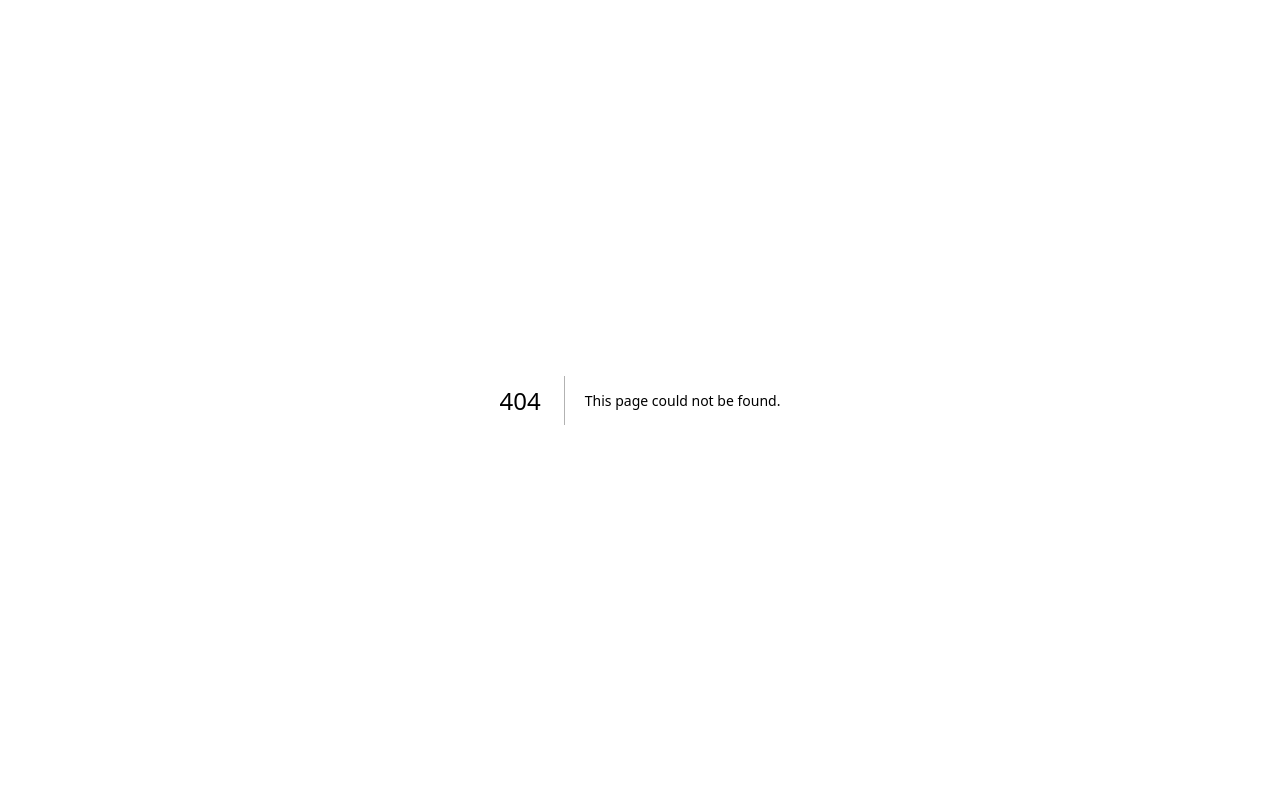
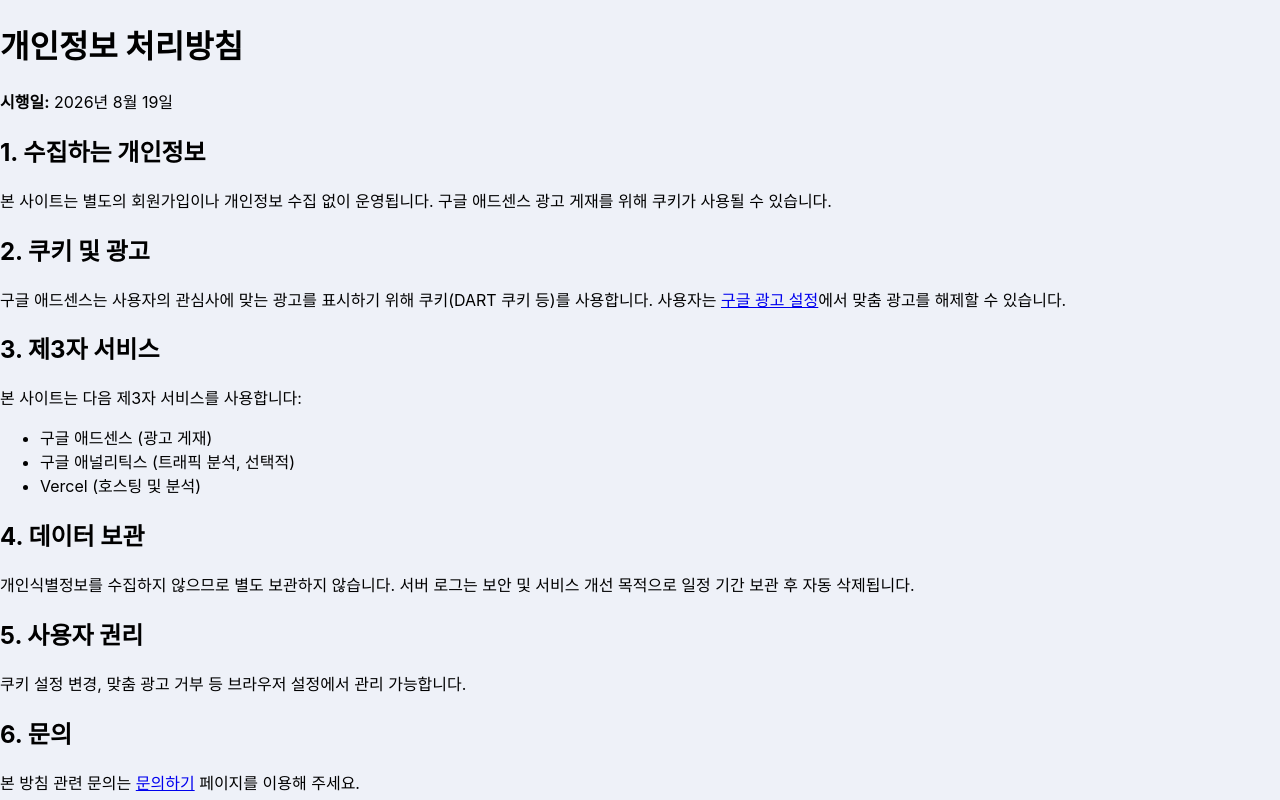
Before and after one commit to flffkaos-pixel/aisite, a Next.js app: page /privacy in a window 1280 px wide. Before the commit this address had no page. Built offline with nearby package versions, Linux system fonts and the light colour scheme.

Commit message:
feat: add privacy policy, contact page, footer links for AdSense

```diff
--- /dev/null
+++ b/app/privacy/page.tsx
@@ -0,0 +1,38 @@
+export const metadata = {
+  title: '개인정보 처리방침',
+  description: 'AI 뉴스 번역 모음의 개인정보 처리방침입니다.',
+};
+
+export default function PrivacyPage() {
+  return (
+    <main className="max-w-3xl mx-auto px-4 py-12">
+      <h1 className="text-3xl font-bold mb-8">개인정보 처리방침</h1>
+      <div className="prose prose-gray dark:prose-invert max-w-none">
+        <p className="mb-4"><strong>시행일:</strong> 2026년 8월 19일</p>
+
+        <h2 className="text-xl font-semibold mt-8 mb-4">1. 수집하는 개인정보</h2>
+        <p className="mb-4">본 사이트는 별도의 회원가입이나 개인정보 수집 없이 운영됩니다. 구글 애드센스 광고 게재를 위해 쿠키가 사용될 수 있습니다.</p>
+
+        <h2 className="text-xl font-semibold mt-8 mb-4">2. 쿠키 및 광고</h2>
+        <p className="mb-4">구글 애드센스는 사용자의 관심사에 맞는 광고를 표시하기 위해 쿠키(DART 쿠키 등)를 사용합니다. 사용자는 <a href="https://policies.google.com/technologies/ads" target="_blank" rel="noopener noreferrer" className="text-blue-600 underline">구글 광고 설정</a>에서 맞춤 광고를 해제할 수 있습니다.</p>
+
+        <h2 className="text-xl font-semibold mt-8 mb-4">3. 제3자 서비스</h2>
+        <p className="mb-4">본 사이트는 다음 제3자 서비스를 사용합니다:</p>
+        <ul className="list-disc list-inside mb-4 space-y-2">
+          <li>구글 애드센스 (광고 게재)</li>
+          <li>구글 애널리틱스 (트래픽 분석, 선택적)</li>
+          <li>Vercel (호스팅 및 분석)</li>
+        </ul>
+
+        <h2 className="text-xl font-semibold mt-8 mb-4">4. 데이터 보관</h2>
+        <p className="mb-4">개인식별정보를 수집하지 않으므로 별도 보관하지 않습니다. 서버 로그는 보안 및 서비스 개선 목적으로 일정 기간 보관 후 자동 삭제됩니다.</p>
+
+        <h2 className="text-xl font-semibold mt-8 mb-4">5. 사용자 권리</h2>
+        <p className="mb-4">쿠키 설정 변경, 맞춤 광고 거부 등 브라우저 설정에서 관리 가능합니다.</p>
+
+        <h2 className="text-xl font-semibold mt-8 mb-4">6. 문의</h2>
+        <p className="mb-4">본 방침 관련 문의는 <a href="/contact" className="text-blue-600 underline">문의하기</a> 페이지를 이용해 주세요.</p>
+      </div>
+    </main>
+  );
+}
```
Also changed, not shown: app/contact/page.tsx (added, +39 -0 lines), components/HomeWithLoader.js (+8 -0 lines).
